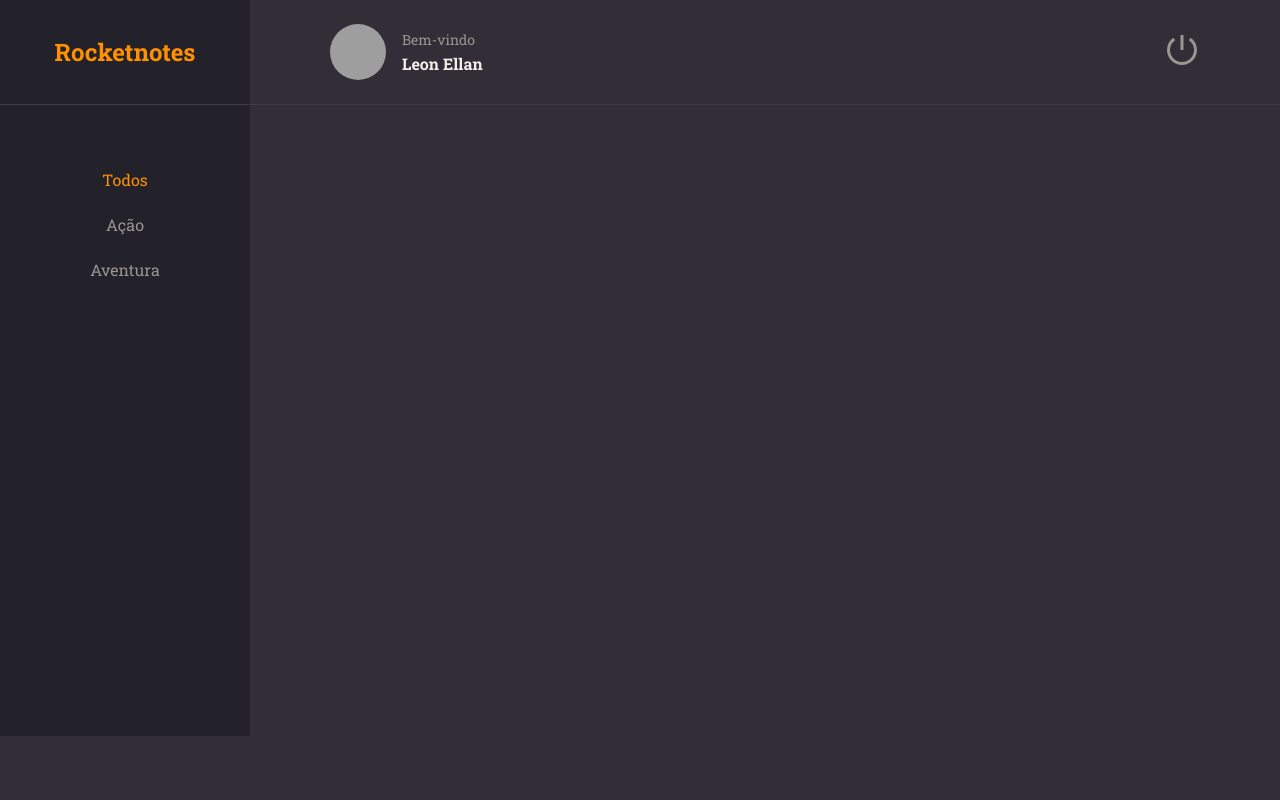
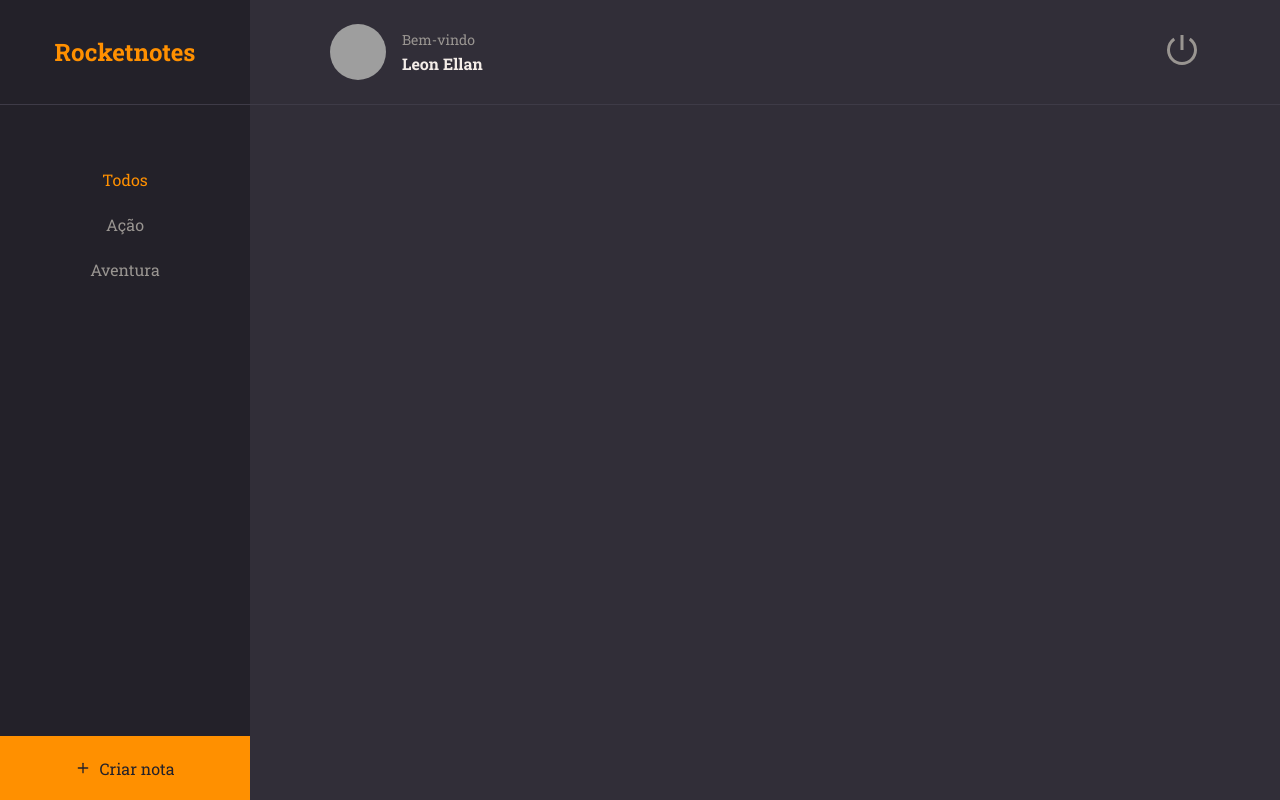
Before and after one commit to Leon-Ellan/rockectmovies-front, a React (Vite) app in the folder rocketmovies/: page / in a window 1280 px wide. Built offline with nearby package versions, Linux system fonts and the light colour scheme; grey boxes are pictures that could not be loaded.

Commit message:
add newNotes

```diff
--- a/rocketmovies/src/pages/Home/index.jsx
+++ b/rocketmovies/src/pages/Home/index.jsx
@@ -1,3 +1,6 @@
+import { FiPlus } from 'react-icons/fi';
+
+
 import {
   Container,
   Brand,
@@ -33,8 +36,9 @@
 
       </Content>
 
-      <NewNote>
-
+      <NewNote to="/new">
+        <FiPlus/>
+        Criar nota
       </NewNote>
 
     </Container>
--- a/rocketmovies/src/pages/Home/styles.js
+++ b/rocketmovies/src/pages/Home/styles.js
@@ -57,5 +57,15 @@
 `;
 export const NewNote = styled.div`
   grid-area: newnote;
+  background-color: ${({ theme }) => theme.COLORS.ORANGE};
+  color: ${({ theme }) => theme.COLORS.BACKGROUND_900};
+  border: none;
 
+  display: flex;
+  align-items: center;
+  justify-content: center;
+
+  svg {
+    margin-right: 8px;
+  }
 `;
```
